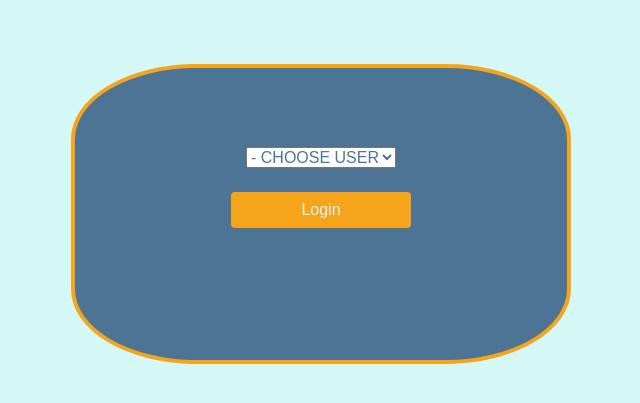
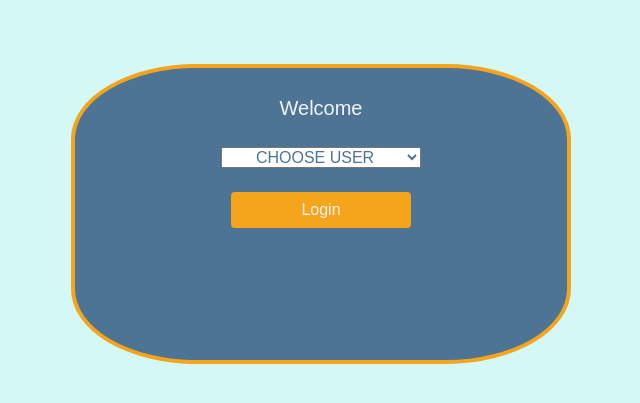
Before and after one commit to xandervdh/php-pricecalculator-challenge, a PHP site: template view/login.php in a window 1280 px wide. Shown: the top 403 px of the page, without its empty margins (319-959 px from the left). Run offline with PHP 8.4, Linux system fonts and the light colour scheme; the template is opened without the code that fills it: most values are stand-ins (such as "Sample title", 1, 10 or a date in 2020).

Commit message:
edited mixins and welcome on login screen

```diff
--- a/style/stylesheet.css
+++ b/style/stylesheet.css
@@ -22,8 +22,8 @@ body {
 label {
   font-family: "Work Sans", sans-serif;
   font-size: 20px;
+  color: #f1f3f5;
   text-align: center;
-  color: #4e7495;
   display: block;
   margin-top: 5%;
   margin-bottom: 5%;
@@ -34,7 +34,7 @@ label {
   font-size: 16px;
   color: #4e7495;
   text-align: center;
-  width: 150px;
+  width: 200px;
 }
 
 select {
@@ -43,11 +43,6 @@ select {
   margin: 0 auto;
   text-transform: uppercase;
   font-size: 16px;
-}
-
-#echo-success {
-  color: #4e7495;
-  text-align: center;
 }
 
 h4, h5 {
@@ -75,7 +70,7 @@ h4, h5 {
   font-size: 16px;
   color: #4e7495;
   text-align: center;
-  width: 150px;
+  width: 200px;
   text-transform: capitalize;
   color: #f1f3f5;
   margin-bottom: 3%;
@@ -92,7 +87,8 @@ h4, h5 {
   border: #f1f3f5;
 }
 
-#result {
+#result, #echo-success {
+  font-family: "Work Sans", sans-serif;
   color: #4e7495;
   text-align: center;
 }
--- a/style/stylesheet.scss
+++ b/style/stylesheet.scss
@@ -1,9 +1,16 @@
 //MIXINS
+@mixin base-font-edit{
+  font-family: 'Work Sans', sans-serif;
+  color: rgb(78, 116, 149);
+  text-align: center;
+
+}
+
 @mixin font-related-label {
   font-family: 'Work Sans', sans-serif;
   font-size: 20px;
+  color: rgb(241, 243, 245);
   text-align: center;
-  color: rgb(78, 116, 149);
 }
 
 @mixin font-related-option{
@@ -11,7 +18,7 @@
   font-size: 16px;
   color: rgb(78, 116, 149);
   text-align: center;
-  width: 150px;
+  width: 200px;
 }
 
 @mixin btn-base-color {
@@ -19,11 +26,7 @@
   border: rgb(241, 243, 245);
 }
 
-@mixin base-font-edit{
-  color: rgb(78, 116, 149);
-  text-align: center;
 
-}
 //BODY
 
 * {
@@ -77,11 +80,8 @@ select {
 
 }
 
-#echo-success {
-@include base-font-edit;
 
-}
-//PRODUCTS
+//CARDS
 
 h4, h5{
   text-transform: capitalize;
@@ -100,6 +100,8 @@ h4, h5{
   color: rgb(78, 116, 149);
   font-family: 'Work Sans', sans-serif;
 }
+
+// BUTTONS
 .btn {
   @include btn-base-color;
   @include font-related-option;
@@ -120,6 +122,6 @@ h4, h5{
 
 //ID's
 
-#result {
+#result, #echo-success {
 @include base-font-edit;
 }
--- a/view/login.php
+++ b/view/login.php
@@ -6,9 +6,9 @@ require 'includes/header.php';
 ?>
     <div class="form-container">
         <form method="get">
-            <label for="client">Choose a client:</label>
+            <label for="client">Welcome</label>
             <select class='option-box' id="client" name="client">
-                <option value="empty" selected>- Choose user -</option>
+                <option value="empty" selected>Choose user</option>
                 <?php
                 foreach ($clients as $client) {
                     echo '<option value="' . $client->getLastname() . '">' . $client->getFirstname() . ' ' . $client->getLastname() . '</option>';
```
